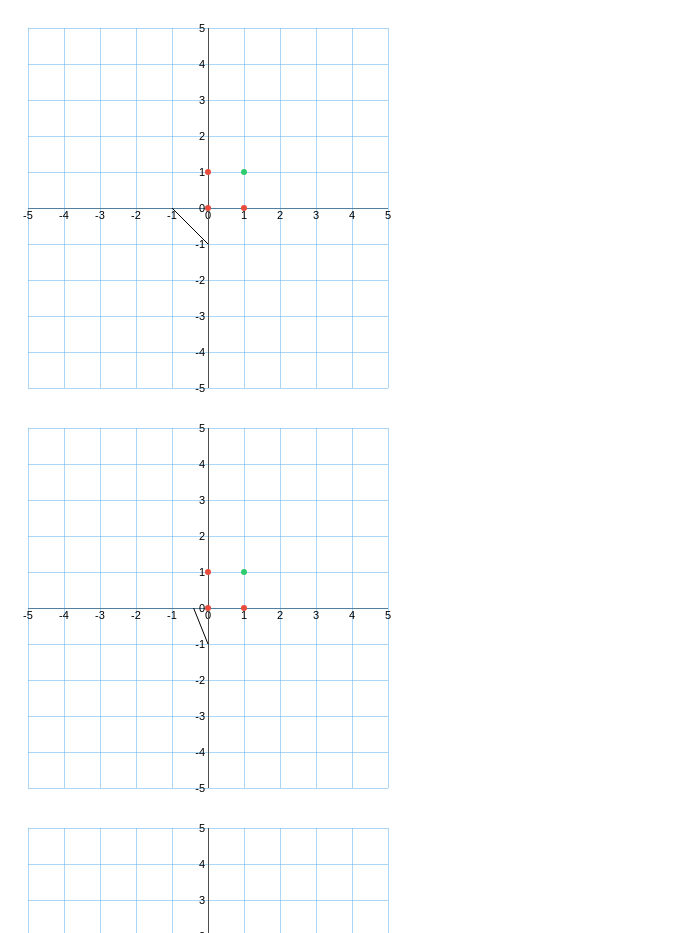
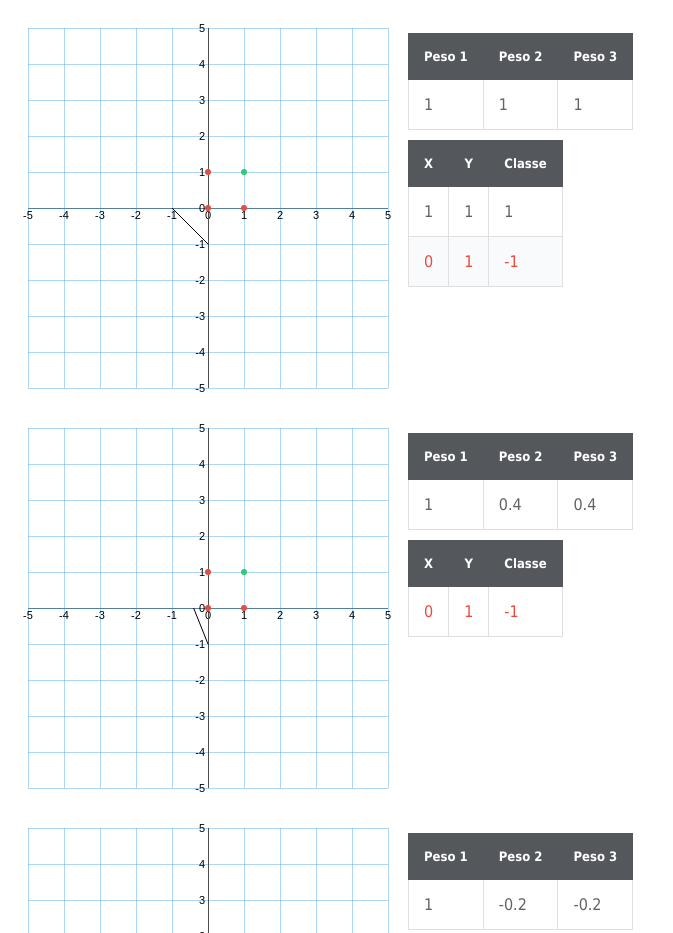
Before and after one commit to dilermando-araujo/ia-perceptron-implementation, a plain HTML site: page index.html in a window 1280 px wide. Shown: the top 933 px of the page, without its empty margins (0-673 px from the left). Drawn offline with Linux system fonts and the light colour scheme.

Commit message:
Adicionar exibição do histórico do treino

```diff
--- a/draw.js
+++ b/draw.js
@@ -1,28 +1,77 @@
-// // y = ax + b;
-// // x = (y - b) / a;
+function group_training_history_by_weight_history_id(training_history) {
+    const groups = {};
 
-// // vis.append('line')
-// //     .style('stroke', 'black')
-// //     .attr('x1', xScale(0))
-// //     .attr('y1', yScale(-2))
-// //     .attr('x2', xScale(-2))
-// //     .attr('y2', yScale(0));
+    for (let i in training_history) {
+        if (groups[training_history[i][2]] === undefined)
+            groups[training_history[i][2]] = [];
 
-// // vis.append("circle")
-// //     .style("fill", "black")
-// //     .attr("cx", xScale(5))
-// //     .attr("cy", yScale(5))
-// //     .attr("r", 3);
+        groups[training_history[i][2]].push(training_history[i]);
+    }
 
-function add_html_elements_for_history_charts(history) {
+    return groups;
+}
+
+function add_html_elements_for_history_charts(history, training) {
     const appHtmlElem = document.getElementById('app');
+    const training_grouped = group_training_history_by_weight_history_id(training);
+
     for (let i = 0; i < history.length; i++) {
-        const graphHtmlElem = document.createElement('div');
+        const chartContainerHtmlElem = document.createElement('div');
 
-        graphHtmlElem.id = `chart-${i}`;
-        graphHtmlElem.classList.add('chart');
+        let training_rows_html = '';
+        for (let idx in training_grouped[i]) {
+            training_rows_html += `
+                <tr class="${
+                    training_grouped[i][idx][3]
+                        ? 'training-successful' : 'training-failed'
+                }">
+                    <td>${training_grouped[i][idx][0][0]}</td>
+                    <td>${training_grouped[i][idx][0][1]}</td>
+                    <td>${training_grouped[i][idx][0][3]}</td>
+                </tr>
+            `;
+        }
 
-        appHtmlElem.appendChild(graphHtmlElem);
+        chartContainerHtmlElem.innerHTML = `
+            <div class="chart" id="chart-${i}"></div>
+            <div class="table">
+                <div class="weight-table" id="weight-table-${i}">
+                    <table>
+                        <thead>
+                            <tr>
+                                <td>Peso 1</td>
+                                <td>Peso 2</td>
+                                <td>Peso 3</td>
+                            </tr>
+                        </thead>
+                        <tbody>
+                            <tr>
+                                <td>${Number(history[i][0].toFixed(2))}</td>
+                                <td>${Number(history[i][1].toFixed(2))}</td>
+                                <td>${Number(history[i][2].toFixed(2))}</td>
+                            </tr>
+                        </tbody>
+                    </table>
+                </div>
+                <div class="training-table" id="training-table-${i}">
+                    <table>
+                        <thead>
+                            <tr>
+                                <td>X</td>
+                                <td>Y</td>
+                                <td>Classe</td>
+                            </tr>
+                        </thead>
+                        <tbody>
+                            ${training_rows_html}
+                        </tbody>
+                    </table>
+                </div>
+            </div>
+        `;
+
+        chartContainerHtmlElem.classList.add('chart-container');
+        appHtmlElem.appendChild(chartContainerHtmlElem);
     }
 }
 
@@ -36,7 +85,7 @@ function get_max_abs(n1, n2) {
     return Math.abs(n2);
 }
 
-function draw_weight_chart(id, weights, intercepts, inputs) {
+function draw_weight_chart(id, intercepts, inputs) {
     const height = document.getElementById(id).clientHeight;
     const width = document.getElementById(id).clientWidth;
     const padding = 20;
@@ -93,14 +142,14 @@ function draw_weight_chart(id, weights, intercepts, inputs) {
 
 }
 
-function draw_weight_history_charts(history) {
-    add_html_elements_for_history_charts(history);
+function draw_weight_history_charts(history, training_history) {
+    add_html_elements_for_history_charts(history, training_history);
 
     for (let i in history) {
         const x_intercept = -1 * (history[i][2] / history[i][0]);
         const y_intercept = -1 * (history[i][2] / history[i][1]);
 
-        draw_weight_chart(`chart-${i}`, history[i], [x_intercept, y_intercept], inputs);
+        draw_weight_chart(`chart-${i}`, [x_intercept, y_intercept], inputs);
     }
 
 }
--- a/script.js
+++ b/script.js
@@ -6,6 +6,7 @@ const inputs = [
 ];
 const neuron_weights = [1, 1, 1];
 const weight_history = [[1, 1, 1]];
+const training_history = [];
 
 const learning_rate = 0.3;
 
@@ -17,6 +18,18 @@ function add_weights_to_history(current_weights) {
     }
 
     weight_history.push(history_row);
+}
+
+function test_input(input, generatedClass, expectedClass) {
+    const ok = generatedClass === expectedClass
+
+    const input_row = [];
+    for (let i in input) {
+        input_row[i] = input[i];
+    }
+
+    training_history.push([input_row, generatedClass, weight_history.length - 1, ok]);
+    return ok;
 }
 
 function neuron_activation(input) {
@@ -48,7 +61,7 @@ while (idx + 1 < inputs.length) {
     let restart = false;
     while (true) {
         const generatedClass = neuron(inputs[idx], neuron_activation);
-        if (generatedClass === inputs[idx][3]) break;
+        if (test_input(inputs[idx], generatedClass, inputs[idx][3])) break;
 
         restart = true;
         recalculate_weights(generatedClass);
@@ -57,4 +70,4 @@ while (idx + 1 < inputs.length) {
     if (restart) idx = -1;
 }
 
-draw_weight_history_charts(weight_history);
+draw_weight_history_charts(weight_history, training_history);
--- a/style.css
+++ b/style.css
@@ -1,6 +1,57 @@
+#app {
+  margin-bottom: 80px;
+}
+
+.chart-container {
+  display: flex;
+}
+
 .chart {
   height: 400px;
   width: 400px;
+}
+
+.weight-table {
+  margin-bottom: 10px;
+}
+
+.table {
+  margin-top: 25px;
+}
+
+.table table {
+  border-collapse: collapse;
+  font-family: Tahoma, Geneva, sans-serif;
+}
+
+.table table td {
+  padding: 15px;
+}
+
+.table table thead td {
+  background-color: #54585d;
+  color: #fff;
+  font-weight: bold;
+  font-size: 13px;
+  border: 1px solid #54585d;
+  text-align: center;
+}
+
+.table table tbody td {
+  color: #636363;
+  border: 1px solid #dddfe1;
+}
+
+.table table tbody tr {
+  background-color: #f9fafb;
+}
+
+.table table tbody tr:nth-child(odd) {
+  background-color: #fff;
+}
+
+.training-failed td {
+  color: #e74c3c !important;
 }
 
 .axis path,
```
